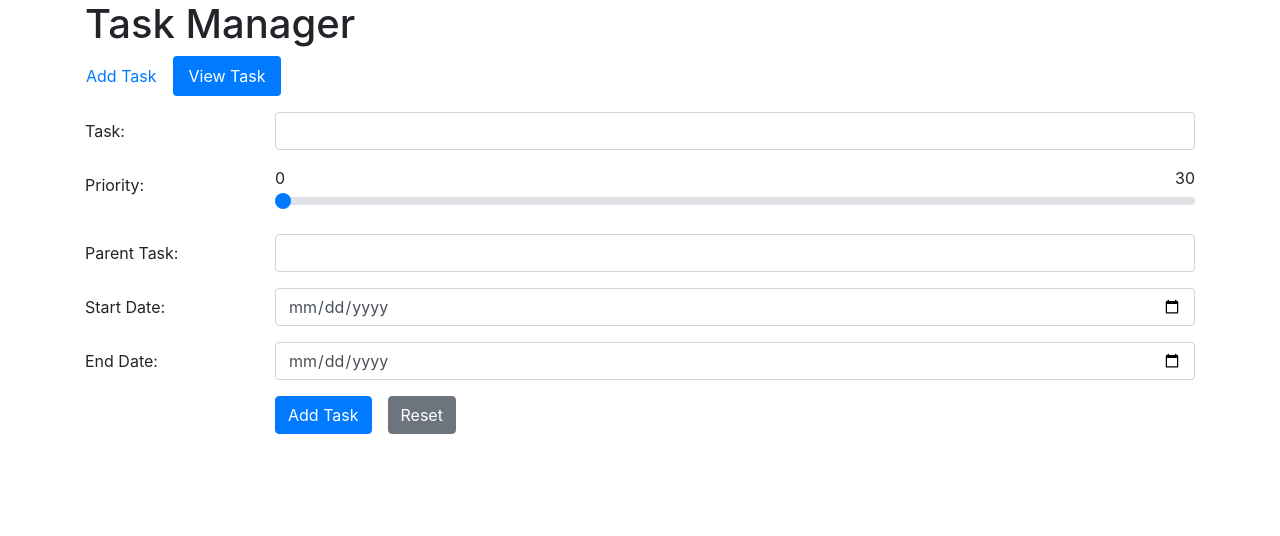
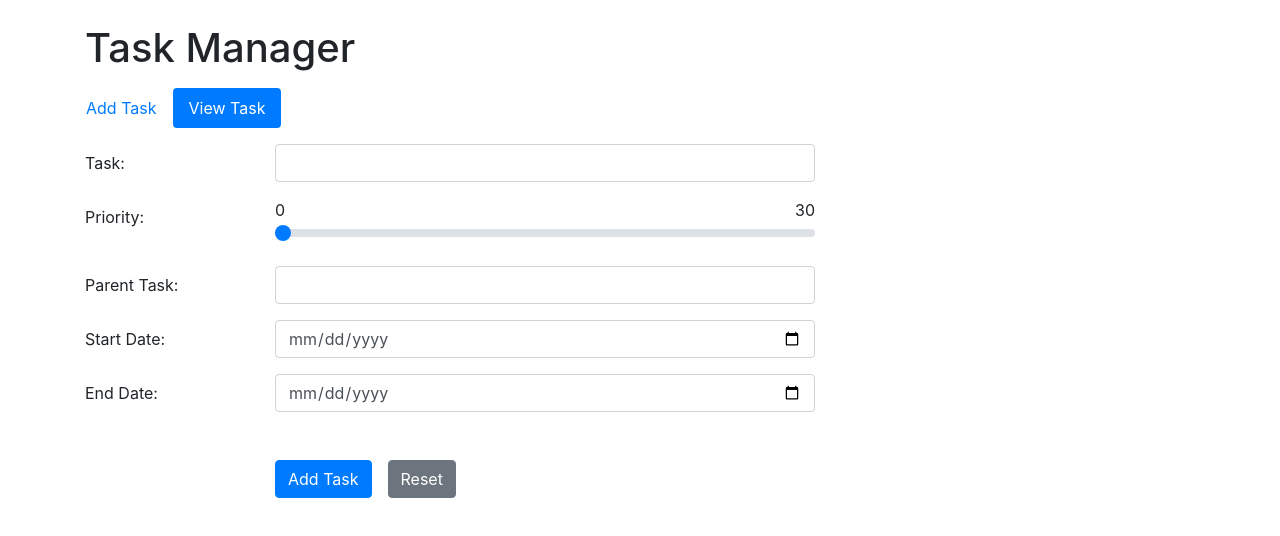
Before and after one commit to raseeth/FSE, an Angular app: page /task/view in a window 1280 px wide. Both pictures are taken after a click on the link "Add Task". Shown: the top 536 px of the page. Built offline with nearby package versions, Linux system fonts and the light colour scheme.

Commit message:
Update alignment for all devices

```diff
--- a/src/app/app.component.html
+++ b/src/app/app.component.html
@@ -1,3 +1,3 @@
-<div class="container">
+<div class="container my-4">
   <router-outlet></router-outlet>
 </div>
--- a/src/app/task/add-task/add-task.component.html
+++ b/src/app/task/add-task/add-task.component.html
@@ -1,10 +1,11 @@
-<div class="my-3">
+<div class="my-3 row">
+  <div class="col-md-8">
     <ng-container *ngIf="parentTasks$ | async as parentTasks">
       <form [formGroup]="addForm" (ngSubmit)="add()">
         <task-form [taskForm]="taskForm" [formSubmitted]="formSubmitted" [parentTasks]="parentTasks"></task-form>
 
-      <div class="form-group row">
-        <div class="col-sm-10 offset-sm-2">
+        <div class="form-group my-5 row">
+          <div class="col-md-8  col-md-9 offset-md-4 offset-lg-3">
             <button class="btn btn-primary mr-3">Add Task</button>
             <button class="btn btn-secondary" type="reset">Reset</button>
           </div>
@@ -12,3 +13,4 @@
       </form>
     </ng-container>
   </div>
+</div>
--- a/src/app/task/task-form/task-form.component.html
+++ b/src/app/task/task-form/task-form.component.html
@@ -1,13 +1,13 @@
 <form [formGroup]="taskForm">
   <div class="form-group row">
-    <label for="name" class="col-sm-2 col-form-label">Task:</label>
-    <div class="col-sm-10">
+    <label for="name" class="col-md-4 col-lg-3 col-form-label">Task:</label>
+    <div class="col-md-8 col-lg-9">
       <input class="form-control" type="text" formControlName="name">
     </div>
   </div>
   <div class="form-group row">
-    <label for="priority" class="col-sm-2 col-form-label">Priority:</label>
-    <div class="col-sm-10">
+    <label for="priority" class="col-md-4 col-lg-3 col-form-label">Priority:</label>
+    <div class="col-md-8 col-md-9">
       <div class="d-flex justify-content-between">
         <span>0</span>
         <span>30</span>
@@ -17,20 +17,20 @@
     </div>
   </div>
   <div class="form-group row">
-    <label for="parentTaskName" class="col-sm-2 col-form-label">Parent Task:</label>
-    <div class="col-sm-10">
+    <label for="parentTaskName" class="col-md-4 col-lg-3 col-form-label">Parent Task:</label>
+    <div class="col-md-8 col-md-9">
       <input type="text" formControlName="parentTaskName" class="form-control" [typeahead]="dataSource" />
     </div>
   </div>
   <div class="form-group row">
-    <label for="startDate" class="col-sm-2 col-form-label">Start Date:</label>
-    <div class="col-sm-10">
+    <label for="startDate" class="col-md-4 col-lg-3 col-form-label">Start Date:</label>
+    <div class="col-md-8 col-md-9">
       <input class="form-control" type="date" formControlName="startDate">
     </div>
   </div>
   <div class="form-group row">
-    <label for="endDate" class="col-sm-2 col-form-label">End Date:</label>
-    <div class="col-sm-10">
+    <label for="endDate" class="col-md-4 col-lg-3 col-form-label">End Date:</label>
+    <div class="col-md-8 col-md-9">
       <input class="form-control" type="date" formControlName="endDate">
     </div>
   </div>
--- a/src/app/task/task.component.html
+++ b/src/app/task/task.component.html
@@ -1,5 +1,5 @@
 <h1>Task Manager</h1>
-<div class="row">
+<div class="row my-3">
     <ul class="nav nav-pills">
         <li class="nav-item">
             <a class="nav-link" href="#" (click)="addTask($event)">Add Task</a>
--- a/src/app/task/view-task/task-detail/task-detail.component.html
+++ b/src/app/task/view-task/task-detail/task-detail.component.html
@@ -21,8 +21,8 @@
               <td>{{task.startDate | date: "dd/MM/yyyy"}}</td>
               <td>{{task.endDate === null ? "" : task.endDate  | date: "dd/MM/yyyy"}}</td>
               <td>
-                <button class="button mr-md-3" [disabled]="task.isComplete" (click)="edit(task.id)">Edit</button>
-                <button class="button" [disabled]="task.isComplete" (click)="endTask()">End Task</button>
+                <button class="btn btn-primary mr-md-3" [disabled]="task.isComplete" (click)="edit(task.id)">Edit</button>
+                <button class="btn btn-primary" [disabled]="task.isComplete" (click)="endTask()">End Task</button>
               </td>
           </tr>
         </ng-container>
```
Lines whose indentation alone changed are shown as unchanged.
